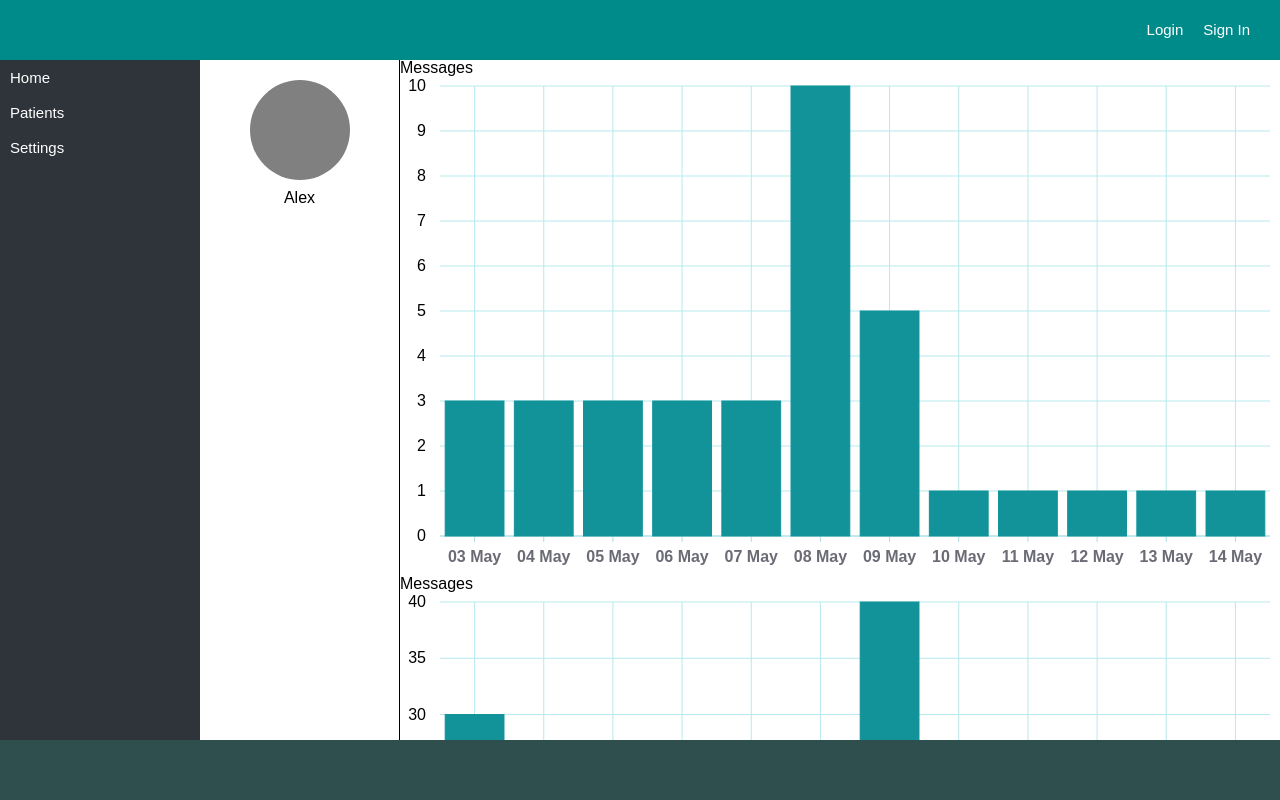
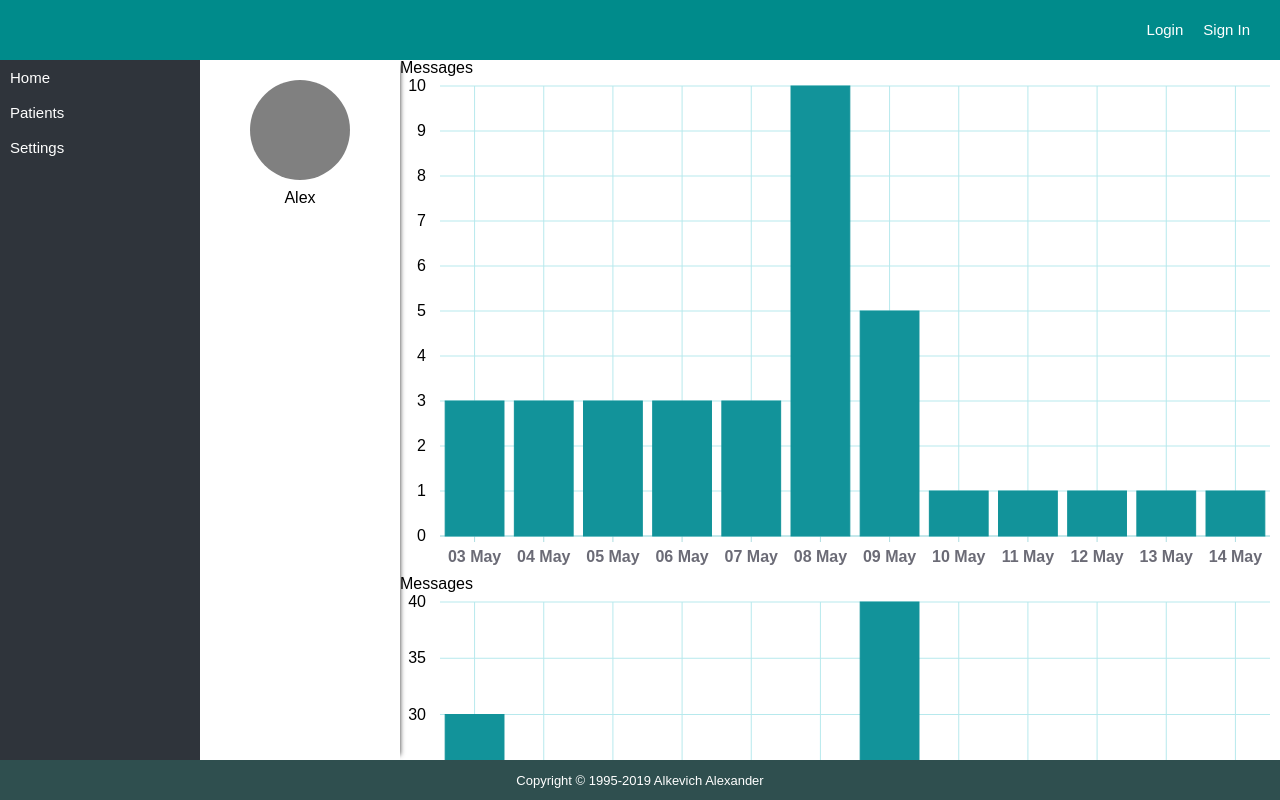
Before and after one commit to Wideweb/digital-psychology, a React app: page /patients/1 in a window 1280 px wide. Built offline with nearby package versions, Linux system fonts and the light colour scheme.

Commit message:
copyright

```diff
--- a/src/app/app.tsx
+++ b/src/app/app.tsx
@@ -35,7 +35,7 @@ const Container = styled.div`
     display: grid;
     grid-template-areas: "header header" "aside body" "footer footer";
     grid-template-columns: 200px 1fr;
-    grid-template-rows: 60px 1fr 60px;
+    grid-template-rows: 60px 1fr 40px;
 `;
 
 class AppComponent extends React.Component<AppProps, {}> {
--- a/src/app/components/footer.tsx
+++ b/src/app/components/footer.tsx
@@ -6,12 +6,18 @@ interface FooterProps {};
 const Container = styled.footer`
     grid-area: footer;
     background-color: darkslategray;
+    display: flex;
+    justify-content: center;
+    align-items: center;
+    color: white;
+    font-size: 13px;
 `;
 
 class FooterComponent extends React.Component<FooterProps, {}> {
     render() {
         return (
             <Container>
+                Copyright © 1995-2019 Alkevich Alexander
             </Container>
         )
     }
--- a/src/patient/components/patient-panel.tsx
+++ b/src/patient/components/patient-panel.tsx
@@ -13,7 +13,7 @@ const Container = styled.div`
     overflow: hidden;
     box-sizing: border-box;
     padding: 20px 10px;
-    border-right: 1px solid black;
+    box-shadow: 5px 0 5px -5px #333;
 `;
 
 const Avatar = styled.div`
```
